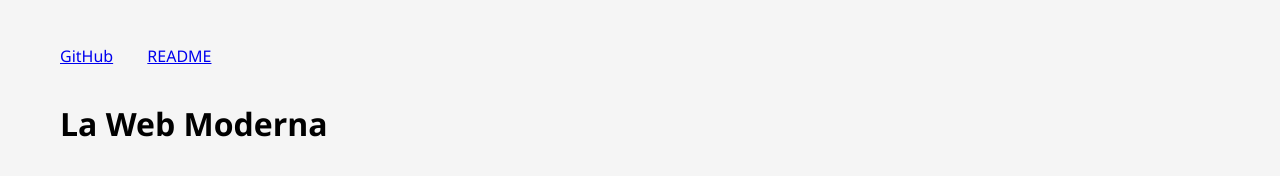
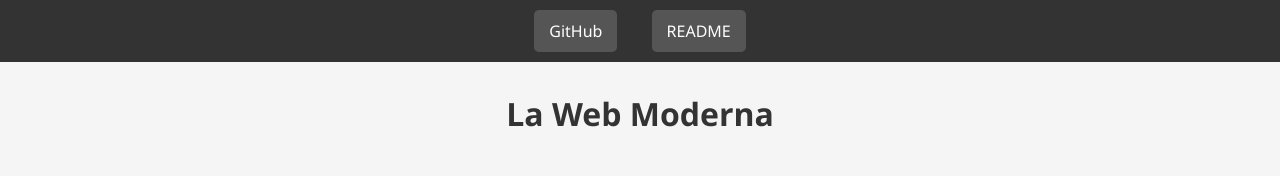
Before and after one commit to VictorRaul-dev/web-moderna, a plain HTML site: page index.html in a window 1280 px wide. Drawn offline with Linux system fonts and the light colour scheme.

Commit message:
style applied

```diff
--- a/styles.css
+++ b/styles.css
@@ -1,13 +1,44 @@
 /* Reseteo de márgenes y paddings para todos los elementos */
 * {
-    margin: 10px;
-    padding: 5px;
+    margin: 0;
+    padding: 0;
     box-sizing: border-box;
-  }
+}
 
-  /* Estilo global para el cuerpo de la página */
-  body {
+/* Estilo global para el cuerpo de la página */
+body {
     font-family: 'Segoe UI', system-ui, sans-serif;
     background-color: #f5f5f5;
     text-decoration: none;
-  }
+}
+
+/* Estilos para el nav */
+nav {
+    background-color: #333; /* Fondo oscuro para el nav */
+    padding: 10px 20px; /* Espaciado interno */
+    text-align: center; /* Centrar elementos horizontalmente */
+}
+
+/* Estilo para los enlaces dentro del nav */
+nav a {
+    display: inline-block; /* Hace que los enlaces se comporten como bloques en línea */
+    color: white; /* Texto blanco */
+    text-decoration: none; /* Elimina subrayados */
+    margin: 0 15px; /* Espaciado entre enlaces */
+    padding: 10px 15px; /* Espaciado interno */
+    border-radius: 5px; /* Bordes redondeados */
+    background-color: #555; /* Fondo gris para los enlaces */
+    transition: background-color 0.3s ease; /* Transición suave en el hover */
+}
+
+/* Cambia el color de fondo al pasar el mouse */
+nav a:hover {
+    background-color: #777;
+}
+
+/* Ajusta el texto al tamaño del dispositivo */
+h1 {
+    text-align: center;
+    margin-top: 30px;
+    color: #333;
+}
```
